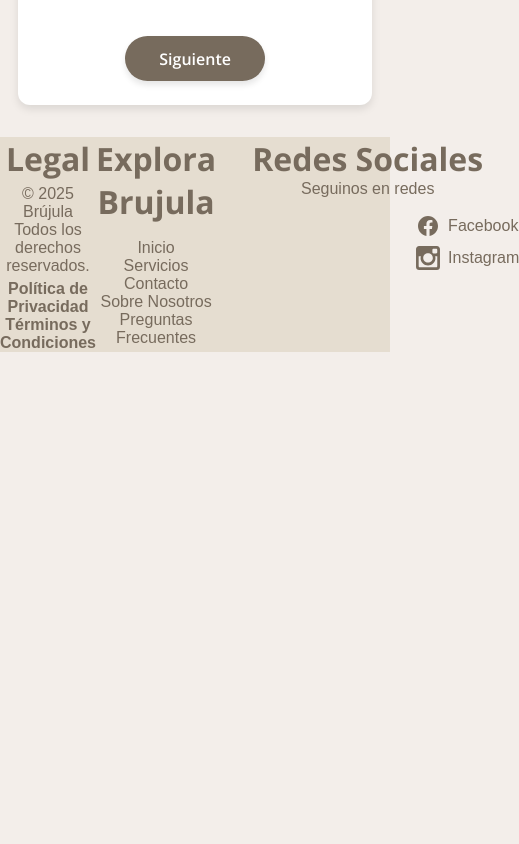
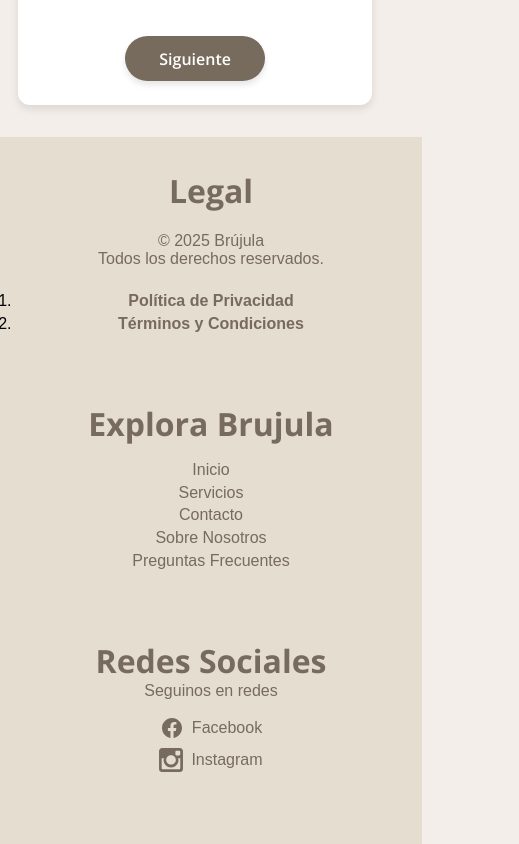
Before and after one commit to juanMarcosChalu/olimpiada-grupo-A, a React (Vite) app in the folder frontend/: page /asistencia in a window 390 px wide. Shown: the part 1216-2060 px from the top of the page, 519 px wide, since content can reach past the window. Before the commit the page ends 1568 px from the top, so only its background shows below. Built offline with nearby package versions, Linux system fonts and the light colour scheme; no server answers.

Commit message:
1.5.8
cambie y mejore pagina de alquiler de autos

```diff
--- a/frontend/src/components/sections/alquilerdeautos/AlquilerAutos.jsx
+++ b/frontend/src/components/sections/alquilerdeautos/AlquilerAutos.jsx
@@ -239,16 +239,6 @@ export default function AlquilerAutos() {
             </select>
             <button type="submit">Buscar</button>
           </form>
-
-          <div className="requisitos-basicos">
-            <h4>Requisitos básicos</h4>
-            <ul>
-              <li>Edad mínima: 21 años</li>
-              <li>Licencia de conducir vigente</li>
-              <li>Tarjeta de crédito para garantía</li>
-              <li>DNI o pasaporte</li>
-            </ul>
-          </div>
         </>
       )}
 
--- a/frontend/src/styles/AlquilerAutos.css
+++ b/frontend/src/styles/AlquilerAutos.css
@@ -1,7 +1,7 @@
 .alquiler-container {
   max-width: 100%;
   height: max-content;
-  min-height: 73vh;
+  min-height: 80vh;
   padding: 3rem 1rem;
   font-family: 'Open Sans', sans-serif;
   color: #3a2e25;
@@ -19,14 +19,14 @@
 }
 
 .form-box {
-  background-color: rgba(243, 238, 234, 0.92);
+  background-color: rgba(236, 232, 228, 0.941);
   padding: 1rem 1.5rem;
   border-radius: 12px;
   box-shadow: 0 6px 20px rgba(0, 0, 0, 0.15);
   text-align: center;
   width: 90%;
   max-width: 320px;
-  margin: 2rem auto 1.5rem auto;
+  margin: 6rem auto 1.5rem auto;
 }
 
 .form-box h3 {
@@ -73,57 +73,6 @@
   background-color: #6f553e;
 }
 
-.requisitos-basicos {
-  background-color: rgba(243, 238, 234, 0.92);
-  padding: 1rem 1.5rem;
-  border-radius: 12px;
-  box-shadow: 0 4px 12px rgba(0,0,0,0.1);
-  width: 90%;
-  max-width: 600px;
-  margin: 0 auto 2rem auto;
-  color: #5a4c3f;
-  font-weight: 600;
-  font-size: 0.95rem;
-  display: flex;
-  justify-content: space-around;
-  align-items: center;
-  gap: 1rem;
-  flex-wrap: wrap;
-}
-
-.requisitos-basicos h4 {
-  flex-basis: 100%;
-  text-align: center;
-  font-size: 1.2rem;
-  margin-bottom: 0.8rem;
-  font-family: 'Open Sans', serif;
-  color: #6f5a42;
-  font-weight: 700;
-  text-transform: none;
-}
-
-.requisitos-basicos ul {
-  list-style: disc;
-  list-style-position: inside;
-  display: grid;
-  grid-template-columns: 1fr 1fr;
-  place-content: center;
-  gap: 1.3rem;
-  padding-left: 0;
-  margin: 0;
-  flex-wrap: wrap;
-  justify-content: center;
-}
-
-.requisitos-basicos li {
-  position: relative;
-  padding-left: 1.2rem;
-  margin-bottom: 0.3rem;
-  font-weight: 500;
-  color: #6b5840;
-  white-space: nowrap;
-  user-select: none;
-}
 
 /* Grid de autos */
 .grid-alojamientos {
--- a/frontend/src/styles/footer.css
+++ b/frontend/src/styles/footer.css
@@ -103,7 +103,6 @@
           align-items: center;
           gap: 8px;
           color: #776b5d;
-          margin-left: 200px;
           text-decoration: none;
 
           &:hover {
@@ -119,3 +118,53 @@
     }
   }
 }
+
+@media screen and (max-width: 768px) {
+  .footer {
+    grid-template-columns: 1fr;
+    text-align: center;
+    padding: 2rem 1rem;
+    gap: 2rem;
+  }
+
+  .footer #legal,
+  .footer #explore,
+  .footer #social-media {
+    margin-bottom: 2rem;
+  }
+
+  .footer .titulos-footer,
+  .footer .titulo-footer {
+    font-size: 1.6rem;
+  }
+
+  .footer .text-footer {
+    font-size: 0.95rem;
+  }
+
+  .footer .lista-footer a,
+  .footer .lista-footer-explore a {
+    font-size: 1rem;
+  }
+
+  .footer .lista-footer .social-link {
+    margin-left: 0;         /* Quitamos el margin que lo desplazaba */
+    justify-content: center;
+    font-size: 1rem;
+  }
+
+  .footer .lista-footer .social-link svg {
+    width: 20px;
+    height: 20px;
+  }
+
+  .footer .lista-footer ol,
+  .footer .lista-footer-explore ol {
+    padding: 0;
+  }
+
+  .footer .lista-footer li,
+  .footer .lista-footer-explore li {
+    margin: 0.3rem 0;
+  }
+}
```
Also changed, not shown: frontend/src/assets/alquilerautos.jpg.
